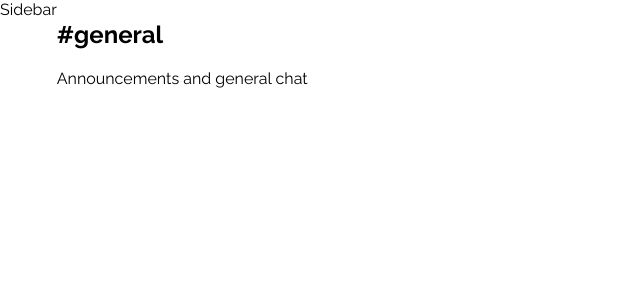
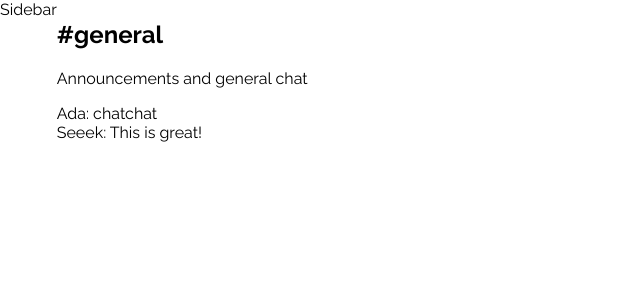
Before and after one commit to Prarintita/chattychat, a React (Create React App) app: page / in a window 1280 px wide. Shown: the top 300 px of the page, without its empty margins (0-640 px from the left). Built offline with nearby package versions, Linux system fonts and the light colour scheme.

Commit message:
Add MessageList and a Message component that receives a prop

```diff
--- a/src/Chat.js
+++ b/src/Chat.js
@@ -1,12 +1,14 @@
 import React, { Component } from 'react'
 
 import ChatHeader from './ChatHeader'
+import MessageList from './MessageList'
 
 class Chat extends Component {
     render() {
         return (
             <div className="Chat">
                 <ChatHeader />
+                <MessageList />
             </div>
         )
     }
--- /dev/null
+++ b/src/Message.js
@@ -0,0 +1,11 @@
+import React from 'react'
+
+const Message = (props) => {
+    return (
+        <div className="Message">
+            {props.message.user.displayName}: {props.message.body}
+        </div>
+    )
+}
+
+export default Message
--- /dev/null
+++ b/src/MessageList.js
@@ -0,0 +1,39 @@
+import React from 'react'
+
+import Message from './Message'
+
+const MessageList = () => {
+    const messages = [
+        {
+            id: 1,
+            user: {
+                uid: 'skadnwjndaj',
+                displayName: 'Ada',
+                email: 'ada@haha.com',
+                },
+            body: 'chatchat',
+        },
+
+        {
+            id: 2,
+            user: {
+                uid: 'ajdwnadaw',
+                displayName: 'Seeek',
+                email: 'seek@kaka.com',
+            },
+            body: 'This is great!',
+        },
+    ]
+
+    return (
+        <div className="MessageList">
+            {
+                messages.map(msg =>
+                    <Message message={msg} key={msg.id} />
+                )
+            }
+        </div>
+    )
+}
+
+export default MessageList
```
